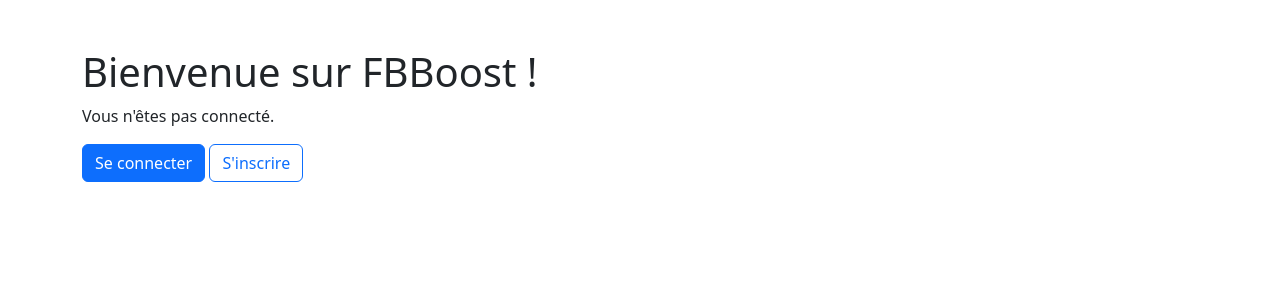
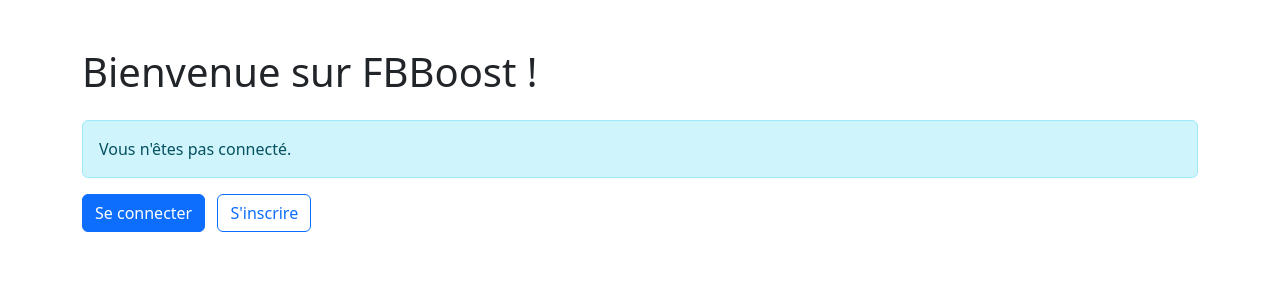
Before and after one commit to hatungimanaadronis17-dotcom/fbboost-project-v2, a Django app: page / in a window 1280 px wide. Shown: the top 300 px of the page. Run offline with Django 5.2, Linux system fonts and the light colour scheme; some libraries are stand-ins or nearby versions.

Commit message:
Update home.html

```diff
--- a/templates/users/home.html
+++ b/templates/users/home.html
@@ -4,23 +4,39 @@
     <meta charset="UTF-8">
     <meta name="viewport" content="width=device-width, initial-scale=1.0">
     <title>Bienvenue sur FBBoost</title>
-    {% load bootstrap5 %}
-    {% bootstrap_css %}
+
+    <!-- Chargement correct des tags Crispy Forms -->
+    {% load crispy_forms_tags %}
+    {% load crispy_bootstrap5 %}
+
+    <!-- CSS Bootstrap via Crispy ou directement CDN si vous préférez -->
+    <link href="https://cdn.jsdelivr.net/npm/bootstrap@5.3.3/dist/css/bootstrap.min.css" rel="stylesheet">
 </head>
 <body>
     <div class="container mt-5">
-        <h1>Bienvenue sur FBBoost !</h1>
+        <h1 class="mb-4">Bienvenue sur FBBoost !</h1>
 
         {% if user.is_authenticated %}
-            <p>Bonjour, {{ user.username }} !</p>
-            <a href="{% url 'profile' %}" class="btn btn-primary">Mon profil</a>
-            <a href="{% url 'admin:index' %}" class="btn btn-secondary">Administration</a>
-            <a href="/exchange/" class="btn btn-success">Aller au Boost</a>
+            <div class="alert alert-success">
+                Bonjour, <strong>{{ user.username }}</strong> !
+            </div>
+            <p>
+                <a href="{% url 'users:profile' %}" class="btn btn-primary me-2">Mon profil</a>
+                <a href="{% url 'admin:index' %}" class="btn btn-secondary me-2">Administration</a>
+                <a href="/exchange/" class="btn btn-success">Aller au Boost</a>
+            </p>
         {% else %}
-            <p>Vous n'êtes pas connecté.</p>
-            <a href="{% url 'login' %}" class="btn btn-primary">Se connecter</a>
-            <a href="{% url 'register' %}" class="btn btn-outline-primary">S'inscrire</a>
+            <div class="alert alert-info">
+                Vous n'êtes pas connecté.
+            </div>
+            <p>
+                <a href="{% url 'users:login' %}" class="btn btn-primary me-2">Se connecter</a>
+                <a href="{% url 'users:register' %}" class="btn btn-outline-primary">S'inscrire</a>
+            </p>
         {% endif %}
     </div>
+
+    <!-- Optionnel : JS Bootstrap -->
+    <script src="https://cdn.jsdelivr.net/npm/bootstrap@5.3.3/dist/js/bootstrap.bundle.min.js"></script>
 </body>
 </html>
```
